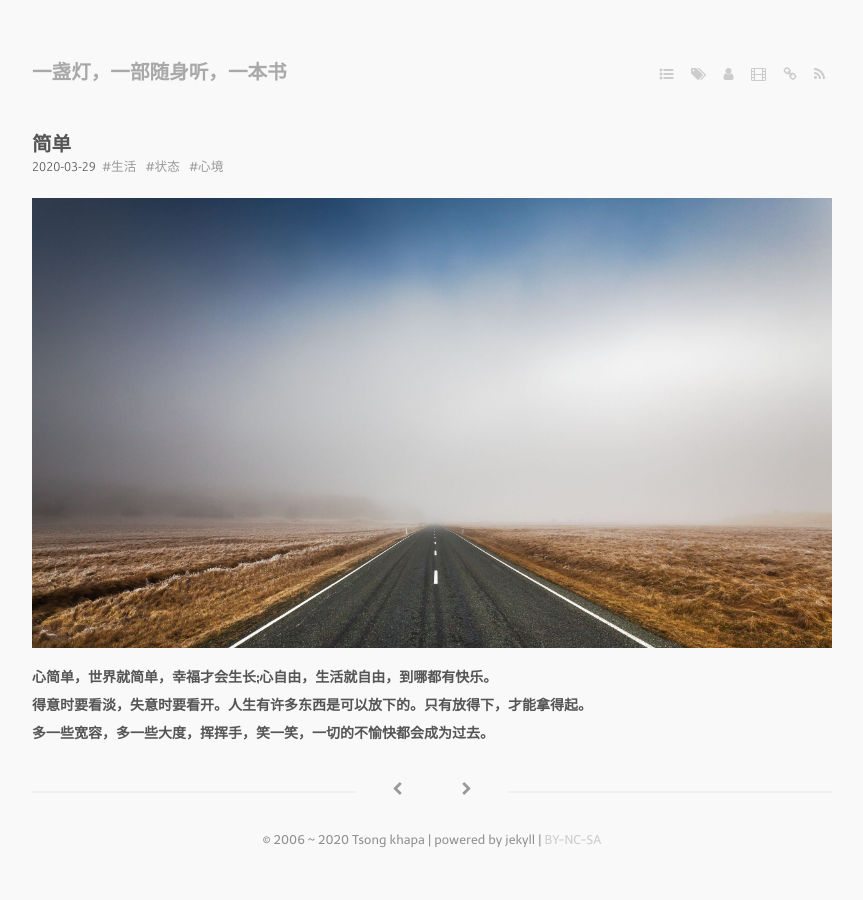
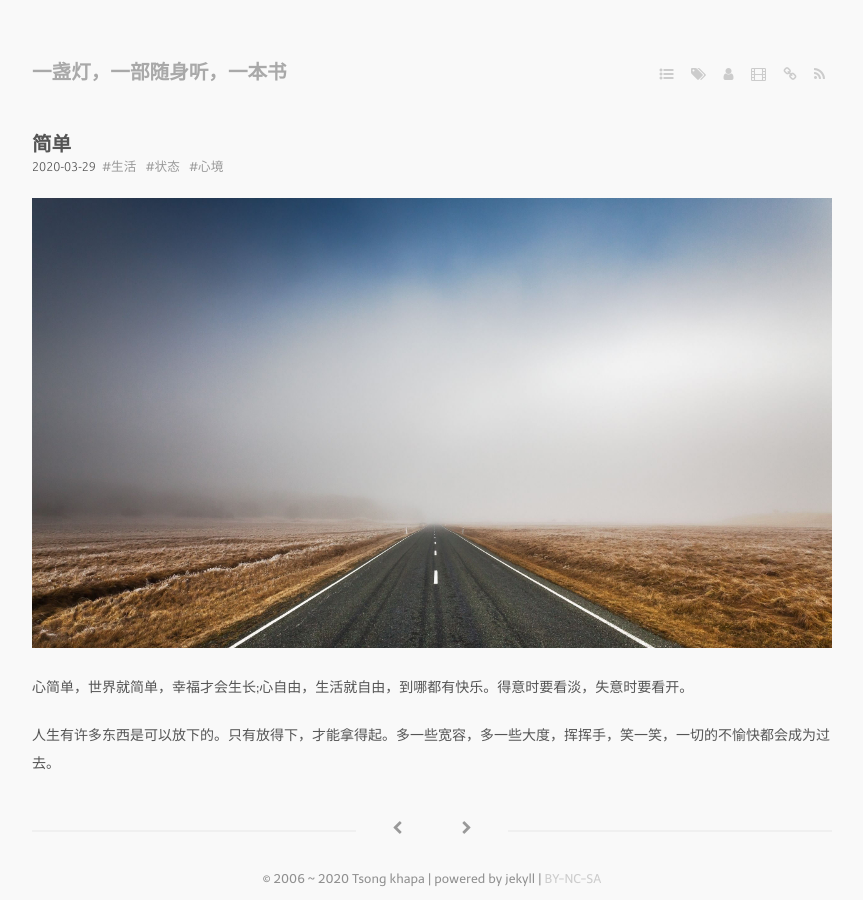
Before and after one commit to mba811/blog, a Jekyll site: the page built from _posts/2020-03-29-simple.markdown, in a window 1280 px wide. Shown: the whole page, without its empty margins (208-1071 px from the left). Built offline with Jekyll 4.4.1, drawn with Linux system fonts in a browser that asks for light colours; nearby versions of some CDN libraries; Markdown is read by kramdown in place of the engine named in the settings; a script that is not in the unit is left out.

Commit message:
bolg update

```diff
--- a/_posts/2020-03-29-simple.markdown
+++ b/_posts/2020-03-29-simple.markdown
@@ -10,8 +10,6 @@ tags:
 
 [![](/media/files/2020/03/29/jd.png)](https://bolg-1257385283.cos.ap-chengdu.myqcloud.com/2020/03/29/jd.png)
 
-#### 心简单，世界就简单，幸福才会生长;心自由，生活就自由，到哪都有快乐。
+心简单，世界就简单，幸福才会生长;心自由，生活就自由，到哪都有快乐。得意时要看淡，失意时要看开。
 
-#### 得意时要看淡，失意时要看开。人生有许多东西是可以放下的。只有放得下，才能拿得起。
-
-#### 多一些宽容，多一些大度，挥挥手，笑一笑，一切的不愉快都会成为过去。
+人生有许多东西是可以放下的。只有放得下，才能拿得起。多一些宽容，多一些大度，挥挥手，笑一笑，一切的不愉快都会成为过去。
--- a/_posts/2020-06-07-lose.markdown
+++ b/_posts/2020-06-07-lose.markdown
@@ -10,6 +10,4 @@ tags:
 
 [![](/media/files/2020/06/07/sqgb.png)](https://bolg-1257385283.cos.ap-chengdu.myqcloud.com/2020/06/07/sqgb.png)
 
-#### 失去暴脾气，强者隐忍；失去倾诉欲，强者面不改色；
-
-#### 失去抱怨，迎难而上；失去鲁莽，三思而后行！
+失去暴脾气，强者隐忍；失去倾诉欲，强者面不改色；失去抱怨，迎难而上；失去鲁莽，三思而后行！
```
